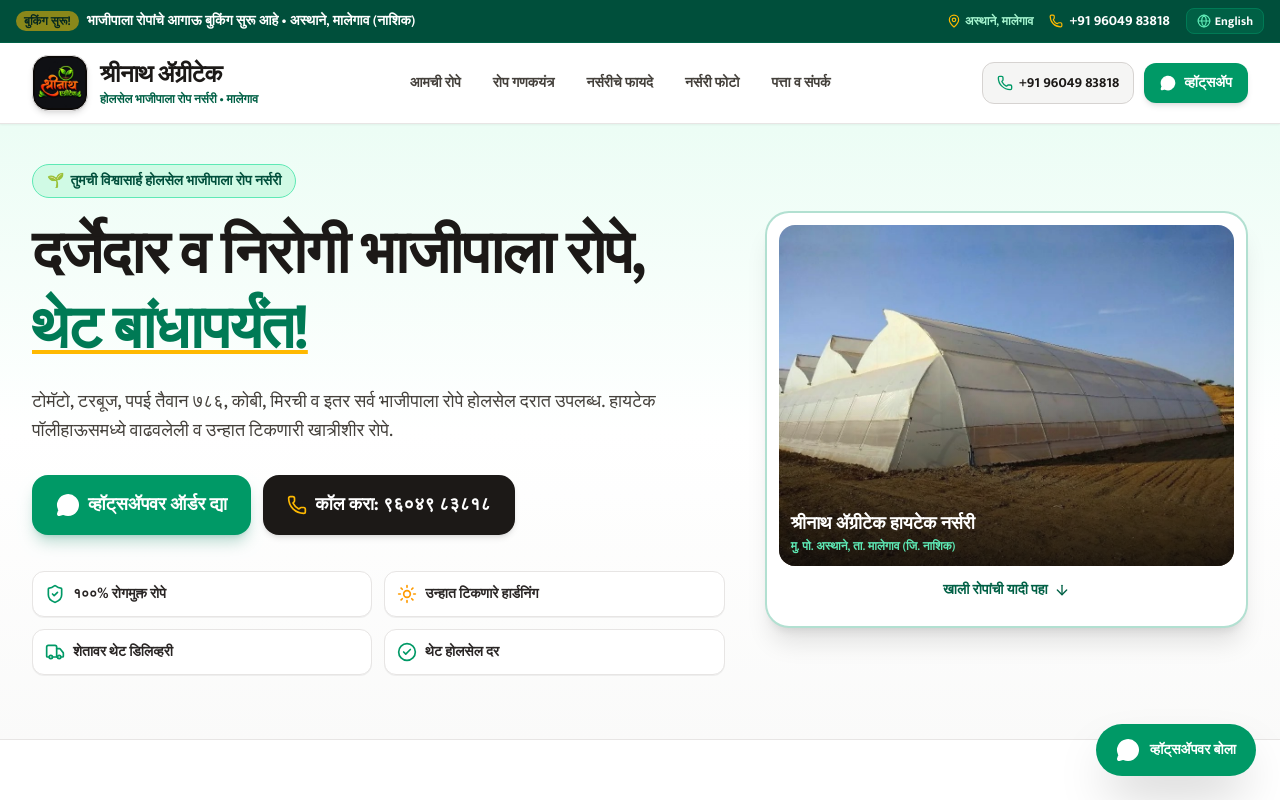
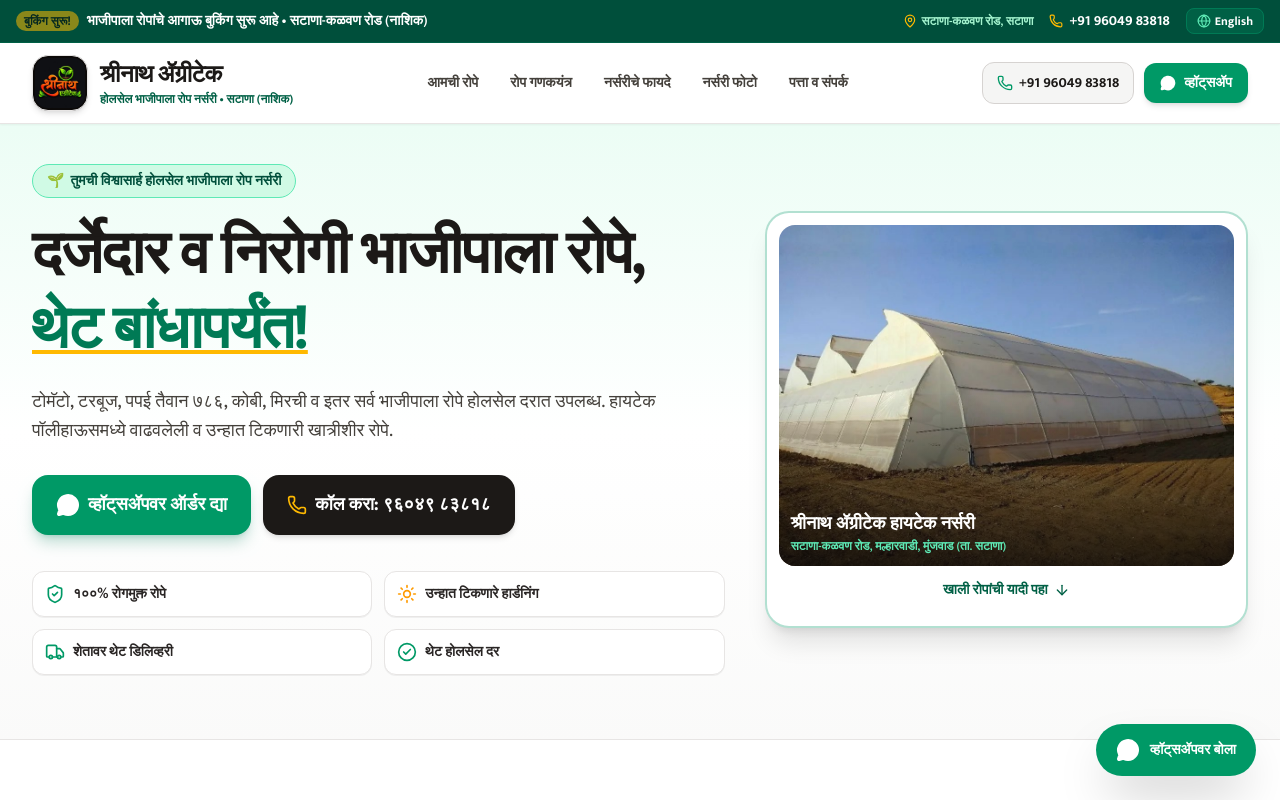
Before and after one commit to ravichavan9970/Shreenath_Agritech, a React (Vite) app: page / in a window 1280 px wide. Shown: the top 800 px of the page. Built offline with nearby package versions, Linux system fonts and the light colour scheme.

Commit message:
Update official nursery address to Satana-Kalwan Road, Malharwadi, Munjwad, Satana, Maharashtra 423301 with Google Maps link

```diff
--- a/index.html
+++ b/index.html
@@ -4,9 +4,9 @@
     <meta charset="UTF-8" />
     <link rel="icon" type="image/jpeg" href="/images/logo.jpg" />
     <meta name="viewport" content="width=device-width, initial-scale=1.0" />
-    <title>श्रीनाथ ॲग्रीटेक | तुमची विश्वासार्ह होलसेल भाजीपाला रोप नर्सरी | Shreenath Agritech Malegaon Nashik</title>
-    <meta name="description" content="श्रीनाथ ॲग्रीटेक (अस्थाने, मालेगाव, नाशिक) - उच्च दर्जाची, रोगमुक्त टोमॅटो, टरबूज, पपई तैवान ७८६, पत्ताकोबी, मिरची व इतर भाजीपाला रोपे होलसेल दरात थेट शेतापर्यंत वाहतूक." />
-    <meta name="keywords" content="Shreenath Agritech, श्रीनाथ ॲग्रीटेक, भाजीपाला रोप नर्सरी, टोमॅटो रोपे, टरबूज रोपे, पपई तैवान 786, भाजीपाला नर्सरी मालेगाव, नाशिक रोप नर्सरी, Hi-tech vegetable nursery Nashik Malegaon" />
+    <title>श्रीनाथ ॲग्रीटेक | तुमची विश्वासार्ह होलसेल भाजीपाला रोप नर्सरी | Shreenath Agritech Satana Nashik</title>
+    <meta name="description" content="श्रीनाथ ॲग्रीटेक (सटाणा-कळवण रोड, मल्हारवाडी, मुंजवाड, ता. सटाणा, जि. नाशिक) - उच्च दर्जाची, रोगमुक्त टोमॅटो, टरबूज, पपई तैवान ७८६, पत्ताकोबी, मिरची व इतर भाजीपाला रोपे होलसेल दरात थेट शेतापर्यंत वाहतूक." />
+    <meta name="keywords" content="Shreenath Agritech, श्रीनाथ ॲग्रीटेक, भाजीपाला रोप नर्सरी, सटाणा रोप नर्सरी, टोमॅटो रोपे, टरबूज रोपे, पपई तैवान 786, सटाणा कळवण रोड, मल्हारवाडी मुंजवाड, Hi-tech vegetable nursery Satana Nashik" />
     <meta property="og:title" content="श्रीनाथ ॲग्रीटेक | Shreenath Agritech - हायटेक भाजीपाला रोप नर्सरी" />
     <meta property="og:description" content="दर्जेदार, निरोगी व रोगमुक्त भाजीपाला रोपे - थेट तुमच्या बांधापर्यंत! कॉल: +91 9604983818" />
     <meta property="og:image" content="/images/logo.jpg" />
--- a/src/components/BookingModal.jsx
+++ b/src/components/BookingModal.jsx
@@ -40,7 +40,7 @@
                 {lang === 'mr' ? 'आगाऊ रोप बुकिंग' : 'Seedling Booking Request'}
               </h3>
               <p className="text-xs text-emerald-200">
-                {lang === 'mr' ? 'श्रीनाथ ॲग्रीटेक • अस्थाने (मालेगाव)' : 'Shreenath Agritech • Malegaon (Nashik)'}
+                {lang === 'mr' ? 'श्रीनाथ ॲग्रीटेक • सटाणा (नाशिक)' : 'Shreenath Agritech • Satana (Nashik)'}
               </p>
             </div>
           </div>
@@ -92,7 +92,7 @@
                 required
                 value={formData.location}
                 onChange={(e) => setFormData({ ...formData, location: e.target.value })}
-                placeholder={lang === 'mr' ? 'उदा. मालेगाव' : 'e.g. Malegaon'}
+                placeholder={lang === 'mr' ? 'उदा. सटाणा / मालेगाव' : 'e.g. Satana / Malegaon'}
                 className="w-full bg-stone-50 border border-stone-300 rounded-xl px-3.5 py-2.5 font-medium focus:ring-2 focus:ring-emerald-600 focus:outline-none"
               />
             </div>
--- a/src/components/BookingSection.jsx
+++ b/src/components/BookingSection.jsx
@@ -184,7 +184,7 @@
                       required
                       value={formData.location}
                       onChange={(e) => setFormData({ ...formData, location: e.target.value })}
-                      placeholder={lang === 'mr' ? 'उदा. मालेगाव, नाशिक' : 'e.g. Malegaon, Nashik'}
+                      placeholder={lang === 'mr' ? 'उदा. सटाणा / मालेगाव / कळवण' : 'e.g. Satana, Malegaon, Kalwan'}
                       className="w-full bg-stone-50 border border-stone-300 rounded-xl px-3.5 py-2.5 font-medium focus:ring-2 focus:ring-emerald-600 focus:outline-none"
                     />
                   </div>
--- a/src/components/ContactSection.jsx
+++ b/src/components/ContactSection.jsx
@@ -109,7 +109,7 @@
                 allowFullScreen=""
                 loading="lazy"
                 referrerPolicy="no-referrer-when-downgrade"
-                title="Shreenath Agritech Nursery Asthane Malegaon"
+                title="Shreenath Agritech Nursery Satana Kalwan Road"
               ></iframe>
             </div>
             <a
@@ -119,14 +119,14 @@
               className="flex items-center justify-center gap-2 bg-stone-800 hover:bg-stone-700 text-emerald-300 border border-stone-700 p-3 rounded-xl font-bold text-xs sm:text-sm transition"
             >
               <Navigation className="w-4 h-4 text-emerald-400" />
-              <span>{lang === 'mr' ? '📍 थेट गुगल मॅप्स उघडा (https://goo.gl/maps/uourzdP5nz3txvgu7)' : '📍 Open Location in Google Maps (https://goo.gl/maps/uourzdP5nz3txvgu7)'}</span>
+              <span>{lang === 'mr' ? '📍 थेट गुगल मॅप्स उघडा' : '📍 Open in Google Maps'}</span>
             </a>
           </div>
         </div>
 
         {/* Footer Bottom */}
         <div className="pt-6 text-center text-xs text-stone-500 font-semibold">
-          <p>© {new Date().getFullYear()} श्रीनाथ ॲग्रीटेक (Shreenath Agritech) • अस्थाने, ता. मालेगाव, जि. नाशिक.</p>
+          <p>© {new Date().getFullYear()} श्रीनाथ ॲग्रीटेक (Shreenath Agritech) • सटाणा-कळवण रोड, मल्हारवाडी, मुंजवाड, ता. सटाणा, जि. नाशिक - ४२३३०१.</p>
           <p className="mt-1 text-emerald-600 font-bold">शेतकऱ्यांच्या सेवेत तत्पर!</p>
         </div>
       </div>
--- a/src/components/Gallery.jsx
+++ b/src/components/Gallery.jsx
@@ -21,7 +21,7 @@
           </h2>
           <p className="text-stone-600 mt-2 text-sm sm:text-base font-medium">
             {lang === 'mr'
-              ? 'अस्थाने (मालेगाव) येथील नर्सरीमधील रोपे, पांढरी मुळे आणि सुरक्षित वाहनांचे फोटो.'
+              ? 'सटाणा-कळवण रोड येथील नर्सरीमधील रोपे, पांढरी मुळे आणि सुरक्षित वाहनांचे फोटो.'
               : 'Authentic pictures of seedling trays, strong white root balls and dispatch.'}
           </p>
         </div>
--- a/src/components/Hero.jsx
+++ b/src/components/Hero.jsx
@@ -118,7 +118,7 @@
                       : 'Shreenath Agritech Hi-Tech Polyhouse'}
                   </p>
                   <p className="text-xs text-emerald-300 font-semibold mt-0.5">
-                    {lang === 'mr' ? 'मु. पो. अस्थाने, ता. मालेगाव (जि. नाशिक)' : 'Asthane, Malegaon (Nashik)'}
+                    {lang === 'mr' ? 'सटाणा-कळवण रोड, मल्हारवाडी, मुंजवाड (ता. सटाणा)' : 'Satana-Kalwan Rd, Malharwadi, Satana'}
                   </p>
                 </div>
               </div>
--- a/src/components/Navbar.jsx
+++ b/src/components/Navbar.jsx
@@ -32,7 +32,7 @@
                 </span>
               </div>
               <p className="text-xs sm:text-xs font-bold text-emerald-800">
-                {lang === 'mr' ? 'होलसेल भाजीपाला रोप नर्सरी • मालेगाव' : 'Wholesale Vegetable Seedling Nursery'}
+                {lang === 'mr' ? 'होलसेल भाजीपाला रोप नर्सरी • सटाणा (नाशिक)' : 'Wholesale Vegetable Seedling Nursery • Satana'}
               </p>
             </div>
           </a>
--- a/src/components/Testimonials.jsx
+++ b/src/components/Testimonials.jsx
@@ -15,7 +15,7 @@
           </h2>
           <p className="text-stone-600 mt-1 text-sm sm:text-base font-medium">
             {lang === 'mr'
-              ? 'नाशिक व मालेगाव परिसरातील शेतकऱ्यांचे खरे अनुभव.'
+              ? 'नाशिक, सटाणा, कळवण व मालेगाव परिसरातील शेतकऱ्यांचे खरे अनुभव.'
               : 'Real feedback from progressive farmers who planted our seedlings.'}
           </p>
         </div>
--- a/src/components/TopBar.jsx
+++ b/src/components/TopBar.jsx
@@ -12,8 +12,8 @@
           </span>
           <span className="font-semibold hidden sm:inline">
             {lang === 'mr'
-              ? 'भाजीपाला रोपांचे आगाऊ बुकिंग सुरू आहे • अस्थाने, मालेगाव (नाशिक)'
-              : 'Advance vegetable seedling bookings open • Asthane, Malegaon (Nashik)'}
+              ? 'भाजीपाला रोपांचे आगाऊ बुकिंग सुरू आहे • सटाणा-कळवण रोड (नाशिक)'
+              : 'Advance vegetable seedling bookings open • Satana-Kalwan Rd (Nashik)'}
           </span>
           <span className="font-semibold sm:hidden">
             {lang === 'mr' ? 'रोपांचे बुकिंग सुरू आहे' : 'Bookings open'}
@@ -29,7 +29,7 @@
             className="hidden md:flex items-center gap-1 text-emerald-200 hover:text-white font-semibold text-xs transition"
           >
             <MapPin className="w-3.5 h-3.5 text-amber-400" />
-            <span>{lang === 'mr' ? 'अस्थाने, मालेगाव' : 'Asthane, Malegaon'}</span>
+            <span>{lang === 'mr' ? 'सटाणा-कळवण रोड, सटाणा' : 'Satana-Kalwan Rd, Satana'}</span>
           </a>
 
           <a
--- a/src/data/content.js
+++ b/src/data/content.js
@@ -7,11 +7,11 @@
     whatsappLink: "https://wa.me/919604983818",
     email: "shrinathagritech2024@gmail.com",
     address: {
-      mr: "मु. पो. अस्थाने, ता. मालेगाव, जि. नाशिक, महाराष्ट्र - ४२३२०४",
-      en: "At Post Asthane, Taluka Malegaon, Dist. Nashik, Maharashtra - 423204"
+      mr: "श्रीनाथ ॲग्रीटेक, सटाणा-कळवण रोड, मल्हारवाडी, मुंजवाड, ता. सटाणा, जि. नाशिक, महाराष्ट्र - ४२३३०१",
+      en: "Shrinath Agritech, Satana-Kalwan Road, Malharwadi, Munjwad Tq, Satana, Dist. Nashik, Maharashtra - 423301"
     },
     googleMapsLink: "https://goo.gl/maps/uourzdP5nz3txvgu7?g_st=aw",
-    googleMapsEmbed: "https://www.google.com/maps/embed?pb=!1m18!1m12!1m3!1d119747.88147610411!2d74.45398248883656!3d20.551717208889246!2m3!1f0!2f0!3f0!3m2!1i1024!2i768!4f13.1!3m3!1m2!1s0x3bde452fcf3e6397%3A0xe968b54e7d9b93b!2sAsthane%2C%20Maharashtra%20423204!5e0!3m2!1sen!2sin!4v1700000000000!5m2!1sen!2sin",
+    googleMapsEmbed: "https://maps.google.com/maps?q=Shrinath+Agritech,+Satana-Kalwan+Road,+Malharwadi,+Munjwad,+Satana,+Maharashtra+423301&t=&z=15&ie=UTF8&iwloc=&output=embed",
     workingHours: {
       mr: "सोमवार ते रविवार: सकाळी ७:०० ते रात्री ८:००",
       en: "Monday to Sunday: 7:00 AM to 8:00 PM"
@@ -295,7 +295,7 @@
     {
       name: "रोहित ठोके",
       role: { mr: "प्रगतिशील शेतकरी", en: "Progressive Farmer" },
-      village: { mr: "मालेगाव, अस्थाने (जि. नाशिक)", en: "Asthane, Malegaon (Nashik)" },
+      village: { mr: "सटाणा / कळवण (जि. नाशिक)", en: "Satana / Kalwan (Nashik)" },
       crop: { mr: "टोमॅटो (योगी व ६२४२) आणि टरबूज", en: "Tomato (Yogi & 6242) and Watermelon" },
       quote: {
         mr: "श्रीनाथ ॲग्रीटेकची रोपे वापरल्यामुळे माझ्या भाजीपाला उत्पादनात लक्षणीय वाढ झाली. त्यांची गुणवत्ता आणि सेवा दोन्ही उत्कृष्ट आहेत! रोपांचे हार्डनिंग उत्तम असल्याने उन्हातही एकही रोप वाया गेले नाही.",
```
Also changed, not shown: 2 other files (tests, documents, lock files or other folders).
